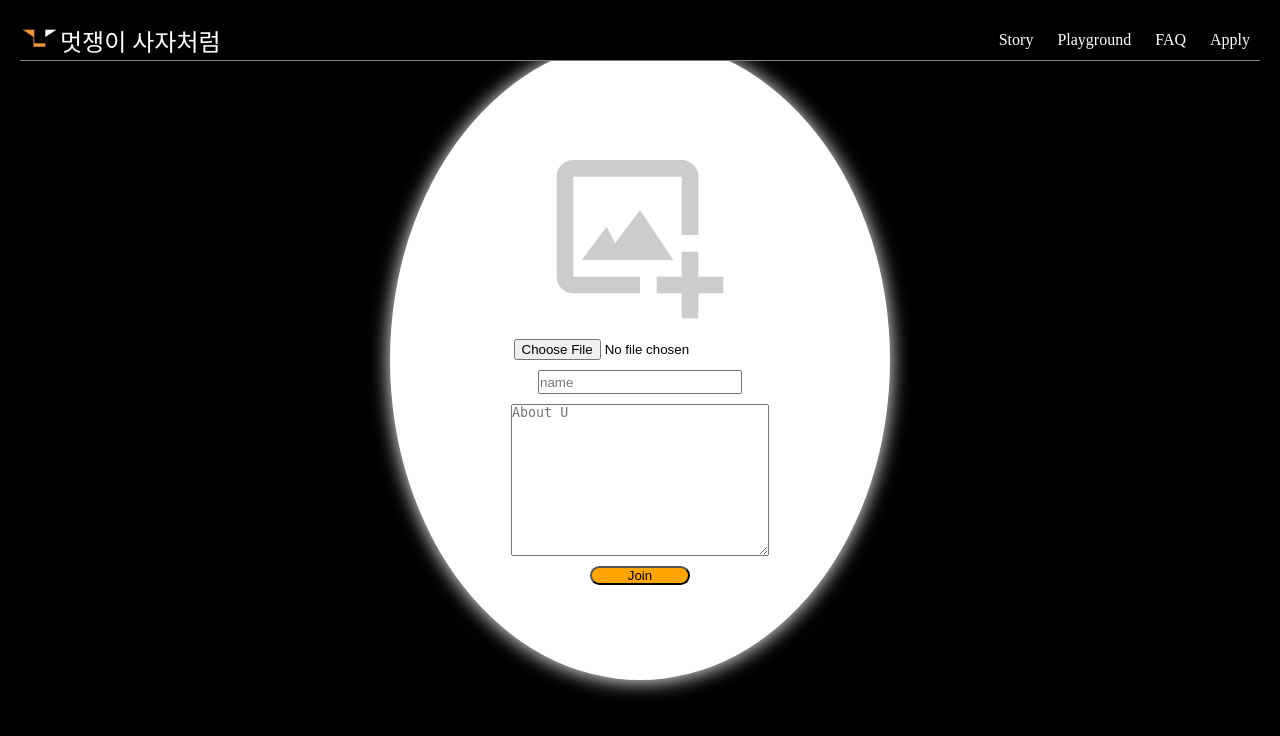
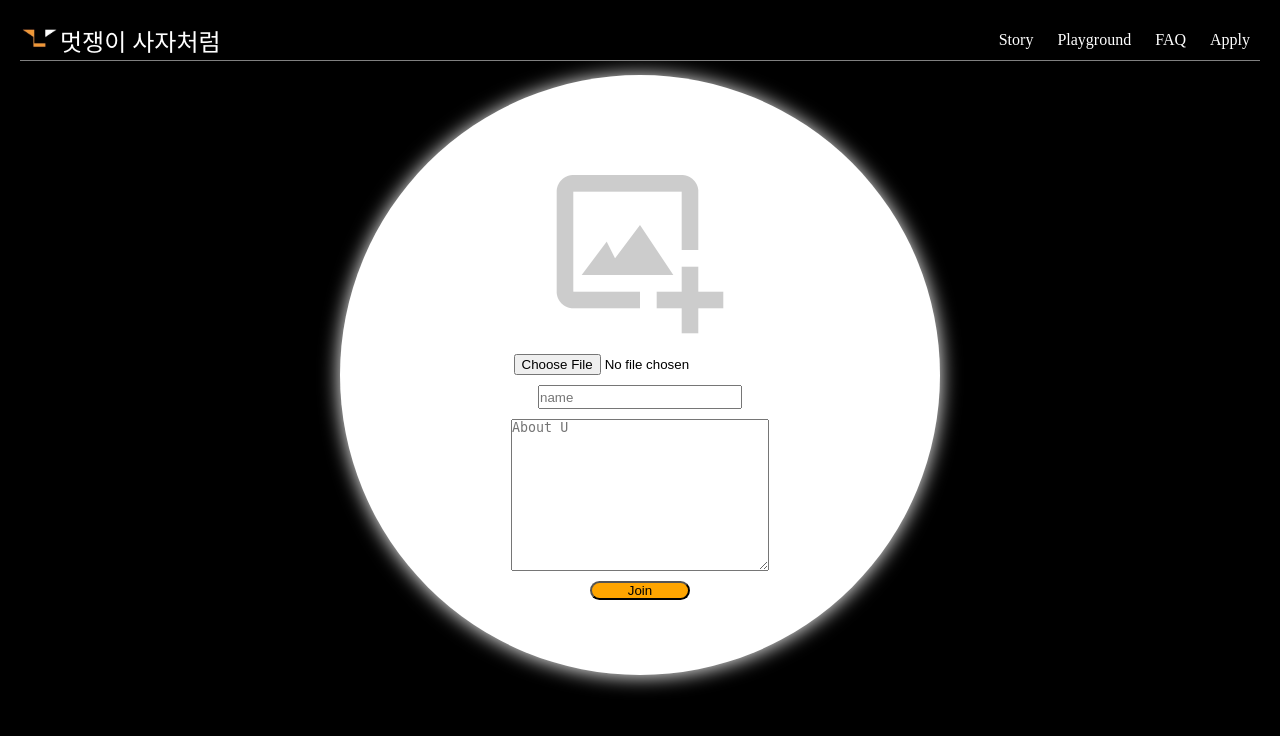
Before and after one commit to myeongjunkim/Pretty-Lion, a Django app: template PrettyLion/mainboard/templates/aboutus.html in a window 1280 px wide. Shown: the top 736 px of the page. Run offline with Django 4.2, Linux system fonts and the light colour scheme; the template is opened without the code that fills it, so the values that code supplies are empty.

Commit message:
fix: index.css about create_modal

```diff
--- a/PrettyLion/mainboard/static/css/index.css
+++ b/PrettyLion/mainboard/static/css/index.css
@@ -90,7 +90,7 @@ section{
 
 /* about us */
 .aboutus_section{
-    width:500px;
+    width:100%;
     display:flex;
     justify-content: center;
     align-items:center;
@@ -101,11 +101,11 @@ section{
     color:black;
     display: flex;
     justify-content: center;
-    width : 50vw;
-    height : 50vw;
+    width : 600px;
+    height : 600px;
     background-color: white;
     border-radius: 50%;
-    margin-top: 120px;
+    margin-top: 150px;
     box-shadow: 0 1px 20px 0 rgb(255, 255, 255);
 
 }
```
